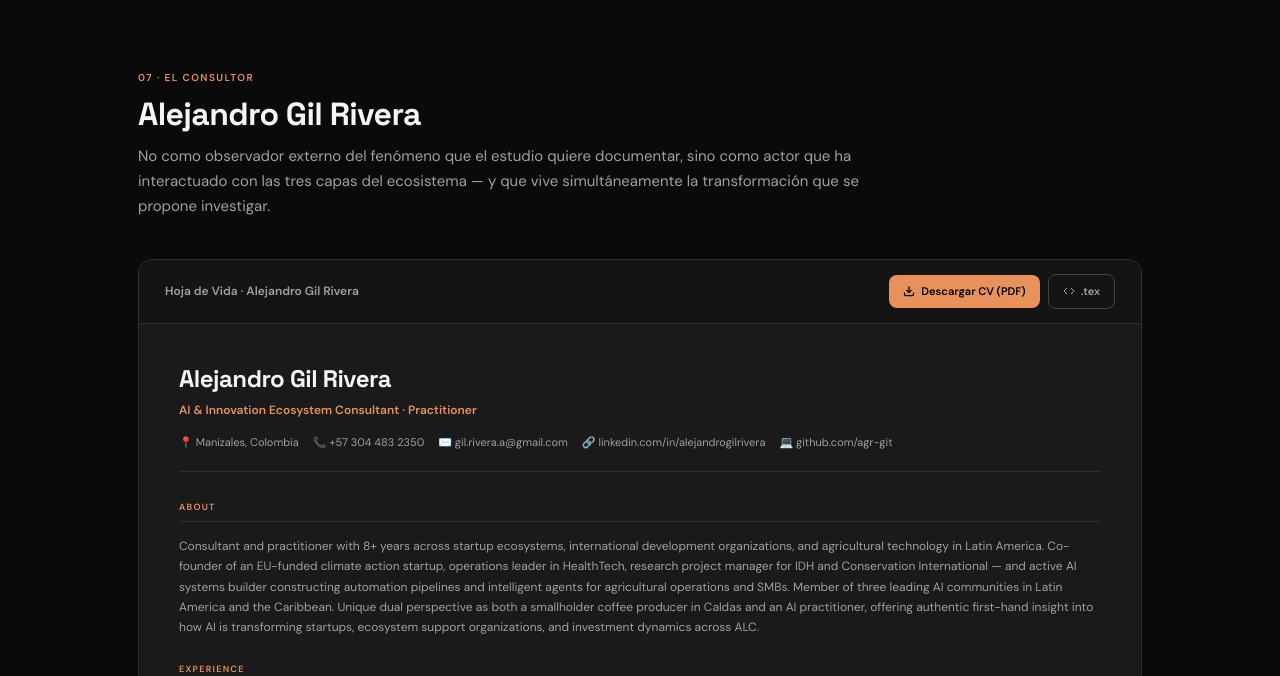
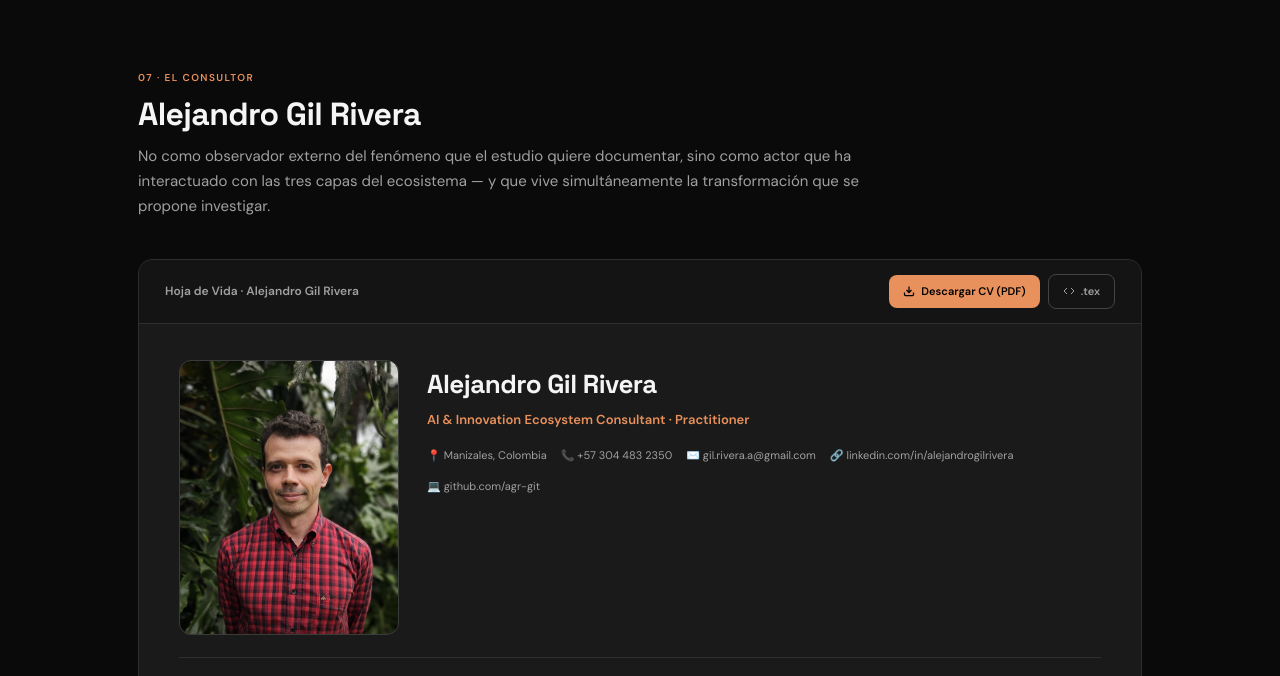
Before and after one commit to agr-git/bidlab-ai-ecosistema-alc, a plain HTML site: page 07-consultor.html in a window 1280 px wide. Shown: the part 124-800 px from the top of the page. Drawn offline with nearby package versions, Linux system fonts and the light colour scheme.

Commit message:
feat(consultor): add profile photo (240x300 card next to name)

```diff
--- a/07-consultor.html
+++ b/07-consultor.html
@@ -69,14 +69,19 @@
     </div>
 
     <div class="cv-body">
+      <div class="cv-header-flex">
+        <div class="cv-photo" style="background-image: url('consultor-photo.jpg');" role="img" aria-label="Foto de Alejandro Gil Rivera"></div>
+        <div class="cv-header-text">
           <div class="cv-name">Alejandro Gil Rivera</div>
-      <div class="cv-role">AI & Innovation Ecosystem Consultant · Practitioner</div>
+          <div class="cv-role">AI &amp; Innovation Ecosystem Consultant · Practitioner</div>
           <div class="cv-contact">
             <span>📍 Manizales, Colombia</span>
             <a href="tel:+573044832350">📞 +57 304 483 2350</a>
             <a href="mailto:gil.rivera.a@gmail.com">✉️ gil.rivera.a@gmail.com</a>
             <a href="https://linkedin.com/in/alejandrogilrivera" target="_blank" rel="noopener">🔗 linkedin.com/in/alejandrogilrivera</a>
             <a href="https://github.com/agr-git" target="_blank" rel="noopener">💻 github.com/agr-git</a>
+          </div>
+        </div>
       </div>
 
       <div class="cv-sec-title">About</div>
--- a/styles.css
+++ b/styles.css
@@ -374,9 +374,39 @@ body {
 .cv-dl-btn.secondary { background: transparent; color: var(--txt2); border: 1px solid var(--bdr3); }
 .cv-dl-btn.secondary:hover { color: var(--orange); border-color: var(--orange); background: transparent; }
 .cv-body { padding: 36px 40px; font-size: 12px; line-height: 1.6; }
-.cv-name { font-family: 'Space Grotesk', sans-serif; font-size: 24px; font-weight: 700; letter-spacing: -.02em; margin-bottom: 2px; }
-.cv-role { font-size: 12px; color: var(--orange); font-weight: 600; margin-bottom: 14px; }
-.cv-contact { display: flex; flex-wrap: wrap; gap: 14px; font-size: 11px; color: var(--txt2); margin-bottom: 28px; padding-bottom: 20px; border-bottom: 1px solid var(--bdr); }
+.cv-header-flex {
+  display: grid;
+  grid-template-columns: 220px 1fr;
+  gap: 28px;
+  margin-bottom: 28px;
+  padding-bottom: 22px;
+  border-bottom: 1px solid var(--bdr);
+  align-items: start;
+}
+@media (max-width: 640px) {
+  .cv-header-flex { grid-template-columns: 1fr; gap: 18px; }
+}
+.cv-photo {
+  width: 100%;
+  aspect-ratio: 4 / 5;
+  border-radius: 12px;
+  background-color: var(--card2);
+  background-size: cover;
+  background-position: 50% 18%; /* focus on face, not full body */
+  border: 1px solid var(--bdr2);
+  overflow: hidden;
+  position: relative;
+}
+.cv-photo::after {
+  /* subtle inner shadow on edges for depth */
+  content: ''; position: absolute; inset: 0; border-radius: 12px;
+  box-shadow: inset 0 -40px 60px -30px rgba(0,0,0,.45);
+  pointer-events: none;
+}
+.cv-header-text { display: flex; flex-direction: column; justify-content: flex-start; padding-top: 4px; }
+.cv-name { font-family: 'Space Grotesk', sans-serif; font-size: 26px; font-weight: 700; letter-spacing: -.02em; margin-bottom: 4px; }
+.cv-role { font-size: 13px; color: var(--orange); font-weight: 600; margin-bottom: 16px; }
+.cv-contact { display: flex; flex-wrap: wrap; gap: 14px; font-size: 11px; color: var(--txt2); margin-bottom: 0; padding-bottom: 0; border-bottom: none; }
 .cv-contact a { color: var(--txt2); text-decoration: none; }
 .cv-contact a:hover { color: var(--orange); }
 .cv-sec-title { font-size: 9px; font-weight: 700; text-transform: uppercase; letter-spacing: .14em; color: var(--orange); margin: 24px 0 14px; padding-bottom: 6px; border-bottom: 1px solid var(--bdr); }
```
Also changed, not shown: consultor-photo.jpg (added). Lines whose indentation alone changed are shown as unchanged.
